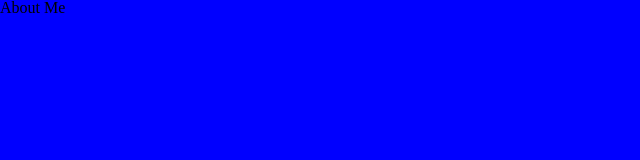
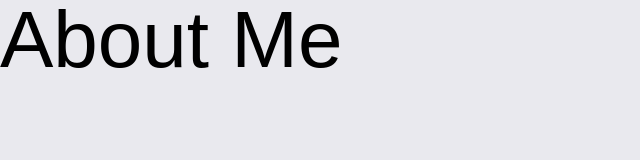
Before and after one commit to tm-LBenson/About-Me, a plain HTML site: page index.html in a window 1280 px wide. Shown: the whole page, without its empty margins (0-640 px from the left). Drawn offline with Linux system fonts and the light colour scheme.

Commit message:
change to sans-sarif font, change background color, increase font-size of H1 elements

```diff
--- a/css/style.css
+++ b/css/style.css
@@ -1,3 +1,8 @@
 body{
-  background-color: blue;
+  background-color: rgb(233, 233, 238);
+  font-family: sans-serif;
 }
+
+h1{
+  font-size: 5em;
+}
```
